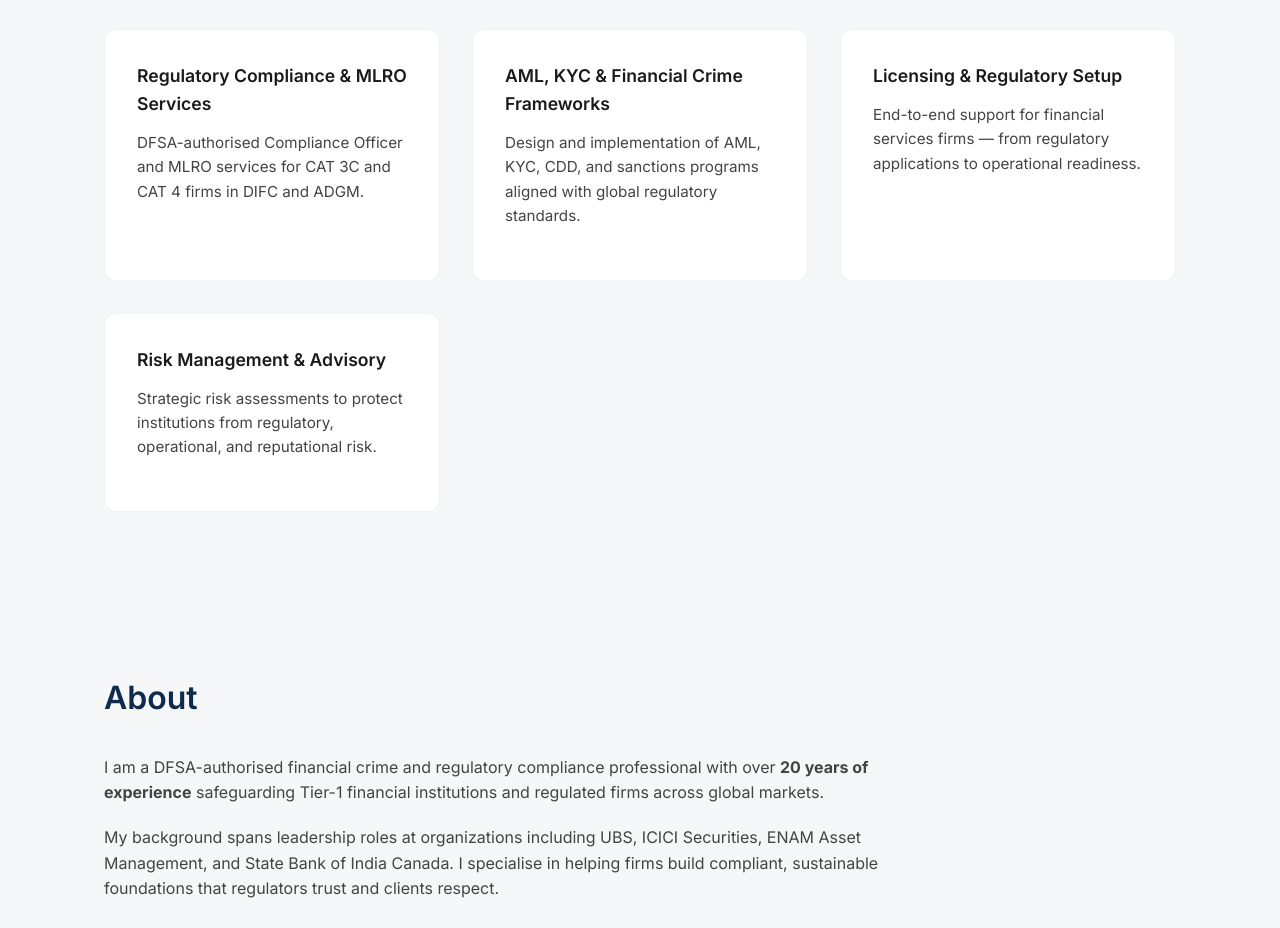
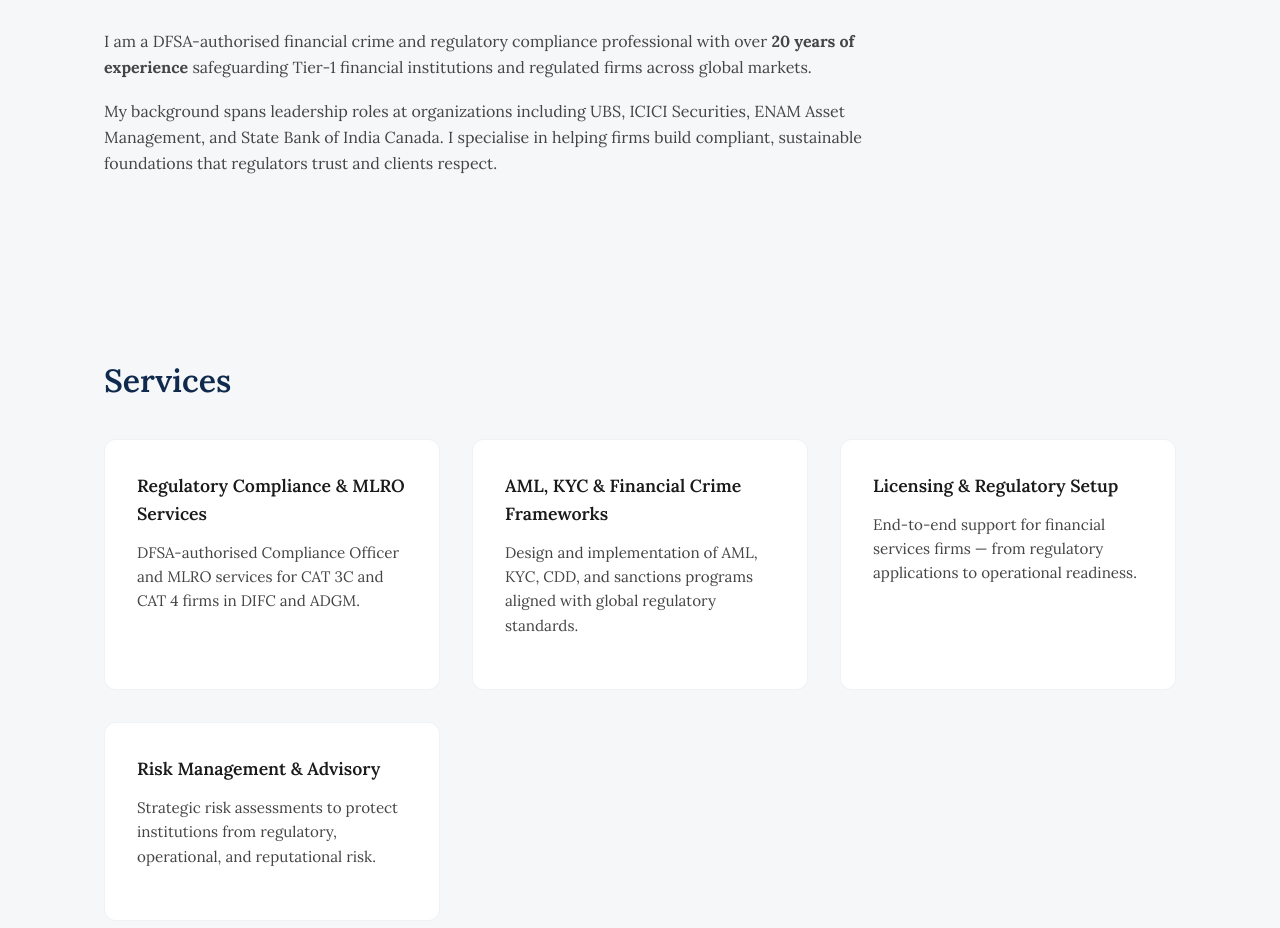
Before and after one commit to radhika16th/AbhishayGuptaWebsite, a plain HTML site: page index.html in a window 1280 px wide. Shown: the part 524-1452 px from the top of the page. Drawn offline with Linux system fonts and the light colour scheme.

Commit message:
changed the fonts, and moved content around on the website

```diff
--- a/index.html
+++ b/index.html
@@ -6,7 +6,9 @@
   <title> DFSA-Authorised MLRO & Financial Crime Compliance Consultant | Abhishay Gupta </title>
 
   <!-- Fonts -->
-  <link href="https://fonts.googleapis.com/css2?family=Inter:wght@300;400;500;600;700&display=swap" rel="stylesheet">
+  <link rel="preconnect" href="https://fonts.googleapis.com">
+  <link rel="preconnect" href="https://fonts.gstatic.com" crossorigin>
+  <link href="https://fonts.googleapis.com/css2?family=Lora:ital,wght@0,400..700;1,400..700&display=swap" rel="stylesheet">
 
   <!-- CSS -->
   <link rel="stylesheet" href="styles.css">
@@ -54,6 +56,22 @@
     <a href="#contact" class="btn-primary">Book a Consultation</a>
   </section>
 
+  <!-- ABOUT -->
+  <section id="about" class="section light fade-in" style="transition-delay: 0.2s">
+    <h2>About</h2>
+    <p>
+        I am a DFSA-authorised financial crime and regulatory compliance professional
+        with over <strong>20 years of experience</strong> safeguarding Tier-1 financial
+        institutions and regulated firms across global markets.
+    </p>
+    <p>
+        My background spans leadership roles at organizations including UBS, ICICI
+        Securities, ENAM Asset Management, and State Bank of India Canada. I specialise
+        in helping firms build compliant, sustainable foundations that regulators trust
+        and clients respect.
+    </p>
+  </section>
+
   <!-- SERVICES -->
   <section id="services" class="section light fade-in">
     <h2>Services</h2>
@@ -93,23 +111,6 @@
 
     </div>
   </section>
-
-  <!-- ABOUT -->
-  <section id="about" class="section light fade-in" style="transition-delay: 0.2s">
-    <h2>About</h2>
-    <p>
-        I am a DFSA-authorised financial crime and regulatory compliance professional
-        with over <strong>20 years of experience</strong> safeguarding Tier-1 financial
-        institutions and regulated firms across global markets.
-    </p>
-    <p>
-        My background spans leadership roles at organizations including UBS, ICICI
-        Securities, ENAM Asset Management, and State Bank of India Canada. I specialise
-        in helping firms build compliant, sustainable foundations that regulators trust
-        and clients respect.
-    </p>
-  </section>
-
 
   <!-- EXPERIENCE -->
   <section id="experience" class="section light fade-in" style="transition-delay: 0.2s">
--- a/styles.css
+++ b/styles.css
@@ -26,7 +26,7 @@ html {
 }
 
 body {
-  font-family: 'Inter', sans-serif;
+  font-family: 'Lora', serif;
   background-color: var(--light-bg);
   color: var(--text-dark);
   line-height: 1.6;
```
